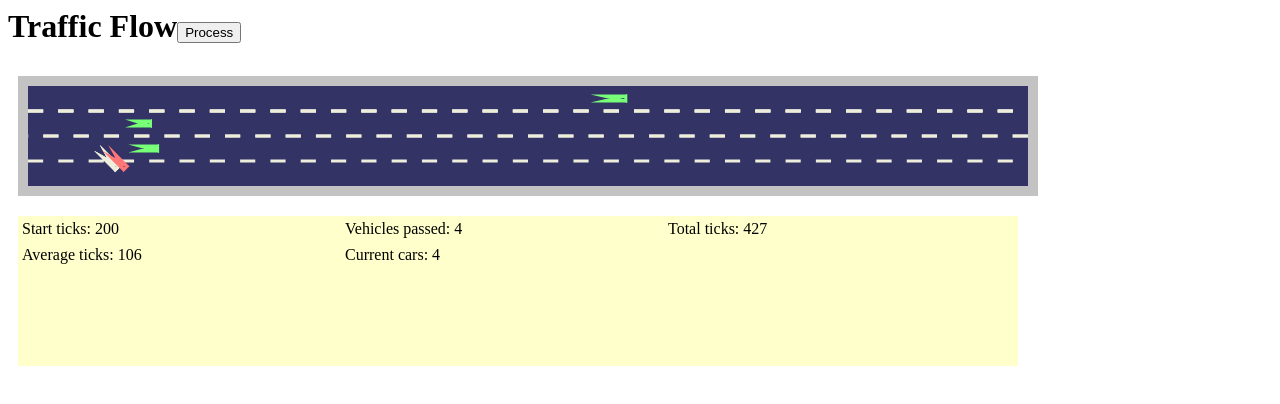
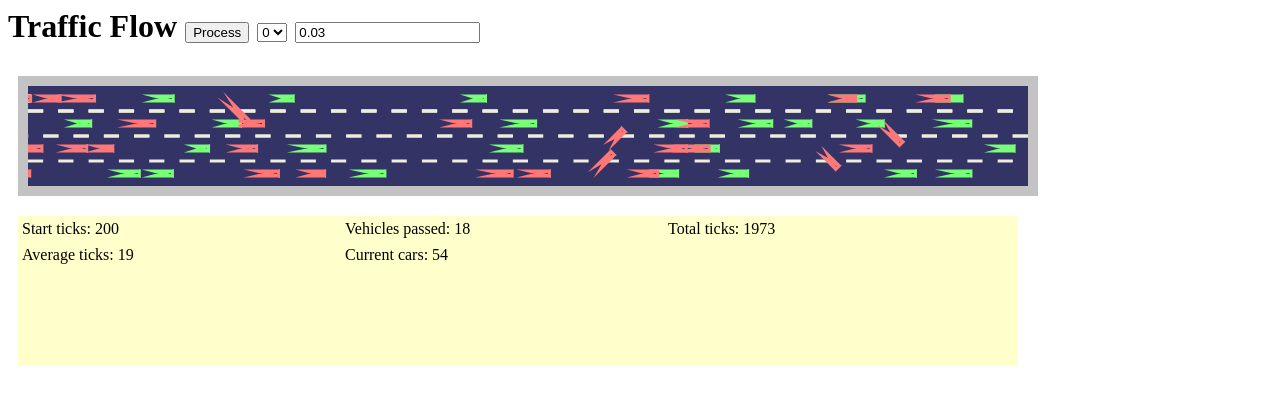
Before and after one commit to simonmysun/MCM2014, a plain HTML site: page CODE/tf/index.html in a window 1280 px wide. Drawn offline with Linux system fonts and the light colour scheme.

Commit message:
strategy b, gui

```diff
--- a/CODE/tf/index.html
+++ b/CODE/tf/index.html
@@ -6,7 +6,23 @@
     <link href="css.css" rel="stylesheet" type="text/css" />
   </head>
   <body>
-    <h1>Traffic Flow<button id="toggle">Process</button></h1>
+    <h1>
+      Traffic Flow
+      <button id="toggle">
+	Process
+      </button>
+      <select id="strategy">
+	<option value="0" selected="selected">0</option>
+	<option value="1">1</option>
+	<option value="2">2</option>
+	<option value="3">3</option>
+	<option value="4">4</option>
+	<option value="5">5</option>
+	<option value="6">6</option>
+	<option value="7">7</option>
+      </select>
+      <input id="lambda" type="text" value="0.03"/>
+    </h1>
     <canvas id="c" width="1000" height="100" style="border:10px solid #c3c3c3;">
       Your browser does not support the HTML5 canvas tag.
     </canvas>
--- a/CODE/tf/js.js
+++ b/CODE/tf/js.js
@@ -4,17 +4,18 @@ backWarningRatio = 0.001;
 brakeRatio = 7.0;
 accelerateRatio = 15.0;
 minSpeed = 0.1;
+lambda = 1.0;
 
 test = 1;
 stop = 0;
 
 ticks = 0;
 cars = 0;
-totTicks = 0;
+totTicks = [];
+totTicks.sum = 0;
 currentCars = 0;
 
 currentStrategy = 2;
-
 strategy = [
     function(car, l) {
 	strategyNon(car, l);
@@ -62,7 +63,11 @@ var letThereBeState = function() {
 	for(var k in s.carList) {
 	    var car = s.carList[k];
 	    if(car.x > 10000) {
-		totTicks += ticks - car.startTicks;
+		totTicks.push(ticks - car.startTicks);
+		totTicks.sum += ticks - car.startTicks;
+		if(totTicks.length > 100) {
+		    totTicks.sum -= totTicks.shift();
+		}
 		cars ++ ;
 		currentCars --;
 		delete s.carList[k];
@@ -93,7 +98,7 @@ var letThereBeState = function() {
 		}
 	    }
 	    if(flag == 0) {
-		if(Math.random() < 0.01) {
+		if(Math.random() < lambda) {
 		    s.newCar(r);
 		    currentCars ++ ;
 		}
@@ -207,8 +212,8 @@ function watch() {
     var html = '';
     html = html.concat(toMessage('Start ticks', ticks));
     html = html.concat(toMessage('Vehicles passed', cars));
-    html = html.concat(toMessage('Total ticks', totTicks));
-    html = html.concat(toMessage('Average ticks', Math.floor(totTicks / cars)));
+    html = html.concat(toMessage('Total ticks', totTicks.sum));
+    html = html.concat(toMessage('Average ticks', Math.floor(totTicks.sum / 100)));
     html = html.concat(toMessage('Current cars',currentCars));
     //html = html.concat(toMessage('',));
     $('#log').html(html);
@@ -226,6 +231,12 @@ window.onload = function() {
 		test = 1;
 	    }
 	});
+	$('#strategy').change(function() {
+	    currentStrategy = parseInt($('#strategy').val());
+	});
+	$('#lambda').change(function() {
+	    lambda = parseFloat($('#lambda').val());
+	});
 	idle();
 	setInterval(watch, 500);
     });
--- a/CODE/tf/strategy.js
+++ b/CODE/tf/strategy.js
@@ -129,21 +129,33 @@ function strategyA(car, carList){
 	    if(__flag == 1) {
 		car.speed = Math.max(0, car.speed - car.maxSpeed / brakeRatio);
 	    } else {
-		car.o = 'right';
-		car.offset = 3.5;
-		_log('turn right');
-		//turn right
+		if(car.offset == 0) {
+		    car.o = 'right';
+		    car.offset = 1.5;
+		}
 	    }
 	} else {
-	    car.o = 'left';
-	    car.offset = 3.5;
-	    _log('turn left');
-	    //turn left
+	    if(car.offset == 0) {
+		car.o = 'left';
+		car.offset = 1.5;
+	    }
 	}
     } else {
 	car.speed = Math.min(car.maxSpeed, car.speed + car.maxSpeed / accelerateRatio);
     }
 }
 
-function strategyB(car, row) {
+function strategyB(car, carList) {
+    var _speedrow=[0,40,83,126,150];
+    var flag = 0;
+
+    strategyWait(car,carList);
+    if(car.speed > _speedrow[4-car.row] && car.offset == 0){
+	car.o='left';
+	car.offset = 1.5;
+    }
+    if(car.speed < _speedrow[4-car.row-1] && car.offset == 0){
+	car.o='right';
+	car.offset = 1.5;
+    }
 }
```
